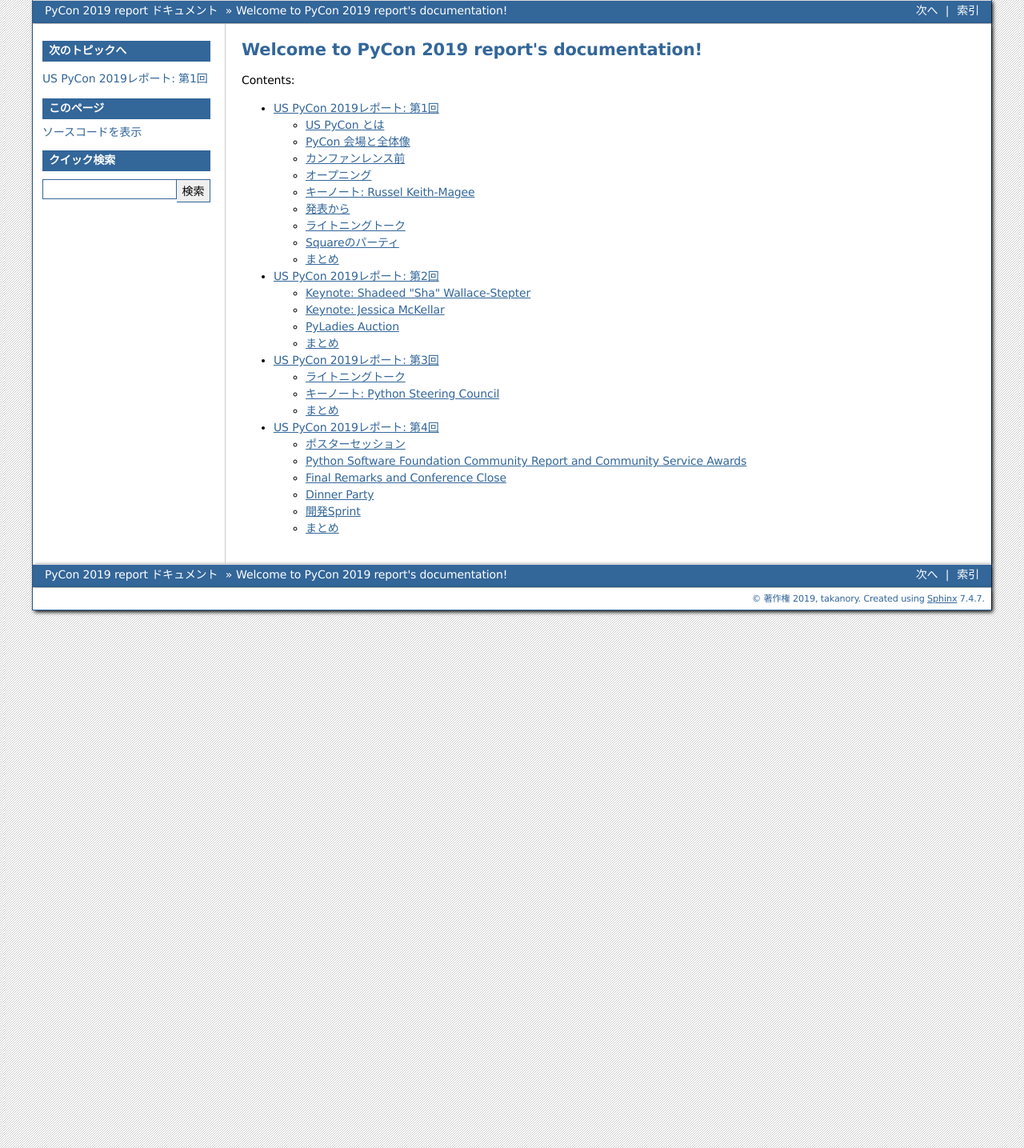
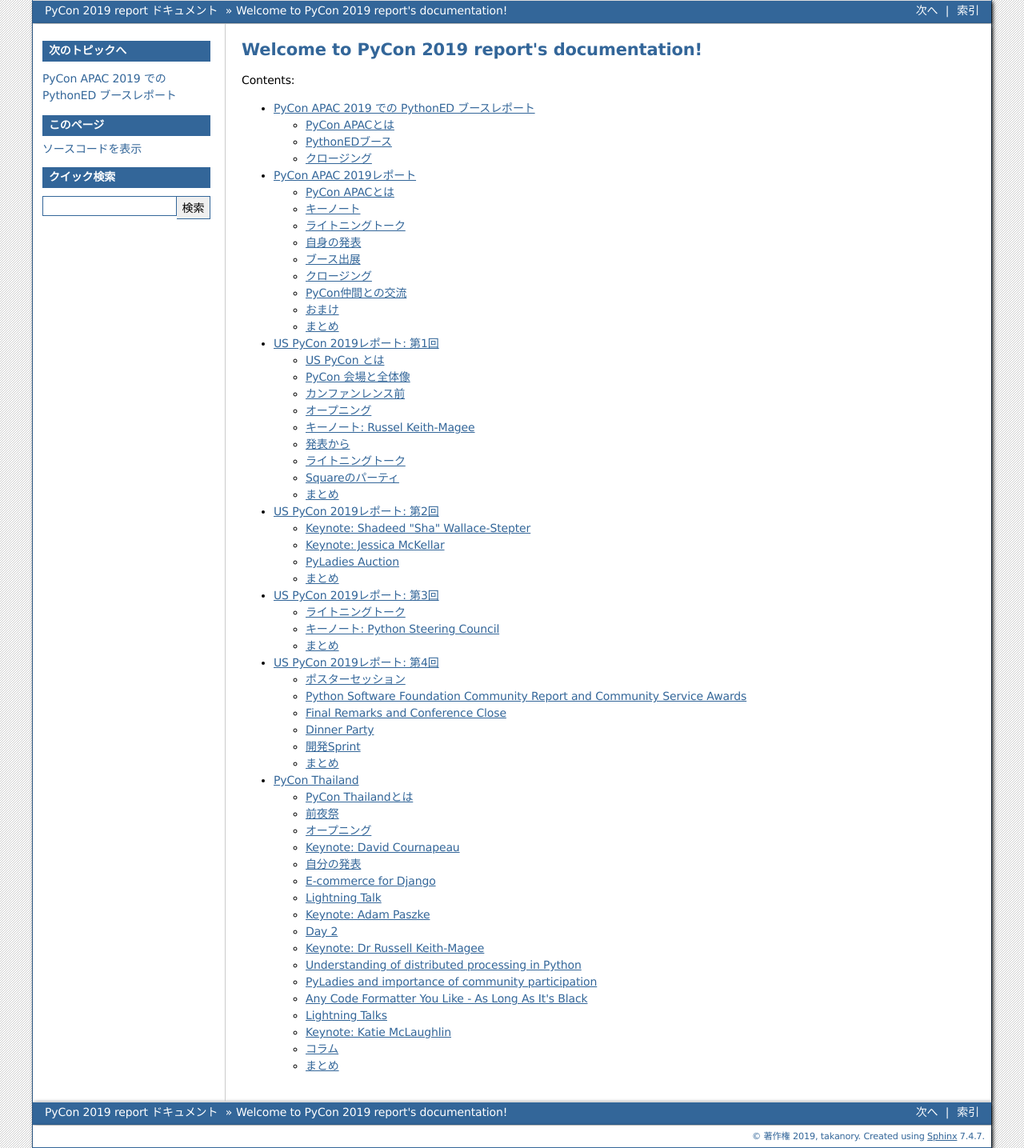
Before and after one commit to takanory/pycon2019report, a Sphinx documentation site: the page built from source/index.rst, in a window 1280 px wide. Shown: the whole page at 80% size. Built offline with Sphinx 7.4.7, drawn with Linux system fonts in a browser that asks for light colours; some of the changed lines change nothing that is shown.

Commit message:
add th report

```diff
--- a/source/index.rst
+++ b/source/index.rst
@@ -10,10 +10,10 @@
    :maxdepth: 2
    :caption: Contents:
 
+   apac-pythoned
+   apac
    us1
    us2
    us3
    us4
-
-.. apac-pythoned
-   apac
+   thailand
--- /dev/null
+++ b/source/thailand.rst
@@ -0,0 +1,257 @@
+================
+ PyCon Thailand
+================
+
+.. contents:: 目次
+   :local:
+
+PyCon Thailandとは
+==================
+`PyCon <https://www.pycon.org/>`_ はプログラミング言語Pythonに関する国際カンファレンスです。
+アメリカや日本をはじめ世界中で開催されています。
+近年はアジアでの開催も活発で、そのうちの一つが今回レポートするPyCon Thailandです。
+
+`PyCon Thailand <https://th.pycon.org/en/>`_ はタイで開催されるPyConで、今回が2018年に続き2回目の開催です。
+筆者はこのイベントにスピーカーとして参加してきました。
+他にも日本からスピーカーやブース出展で参加した人がいるので、その方からの視点も交えてレポートします。
+
+.. figure:: /images/th/pyconth.png
+   :width: 400
+
+   PyCon Thailand 2019 Webサイト
+
+以下はPyCon Thailand 2019の開催概要です。
+
+:日程: 2019年6月15日(土)、16日(日)
+:場所: タイ、バンコク氏
+:会場: `True Digital Park <https://www.truedigitalpark.com/>`_
+:参加費: 1,600タイバーツ(約5,600円)
+:主催:
+
+    Python Phiillines
+
+前夜祭
+======
+カンファレンス前日の夜にスピーカーなどを招待した簡単なパーティーがありました。
+事前にWebサイトに「前の日のPartyを計画中」と書いてあったので期待していたのですが、まったく連絡がありません。
+するとその日の18:45分に「Nowhereという店で20:30から飲むよ」というメールが来ました。
+「ゆるいな」と思いましたが、誘われたら飲みに行く人なので、当然いきました。
+
+そこでスタッフやスピーカー数名と交流しました。
+スタッフのFrancoisさんと、次の日のキーノートスピーカーのDavidさんは日本語もすこし話せるので、日本語でも交流などしました。
+
+このパーティー、最初の1杯が無料だったんですが、そのビールがなんとアサヒスーパードライ。
+私はあんまり好きじゃないのと、なぜタイに来てまでアサヒビールという気持ちでしたが、まぁ飲みました。
+ちなみにアサヒビールは結構海外進出しているようです。
+
+.. figure:: /images/th/asahi.jpg
+   :width: 300
+
+   ビールはアサヒスーパードライ
+
+タイのローカルクラフトビールも飲みたかったので、駅からNowhereに歩いて行く途中にあった `Ekamai Beer House <http://www.ekamaibeerhouse.com/>`_ という店に寄り道して、Ekamai IPAを飲んで帰りました。
+ちなみにこの店にもアサヒビールは置いてあり、他に常陸野ネストビールも置いてありました。
+
+.. figure:: /images/th/ekamai.jpg
+   :width: 400
+
+   Ekamai Beer Houseでタイのクラフトビールを飲む
+
+オープニング
+============
+カンファレンス1日目のオープニングです。
+最初にアイスブレイクがあり、よくある「まわりの席の人と挨拶しましょう」といったものです。
+面白かったのが、このホールの席は階段状になっているのですが「奇数列の人が立って後ろを向いて話してね」というものでした。
+確かにお互いに目線がちょうどあって良い感じです。
+私の後ろの席の人は偶然にも台湾からの参加者でした。
+「私は今年のPyCon Taiwanにもトークしに行くので、また会いましょう」といった話をしました。
+
+.. figure:: /images/th/opening.jpg
+   :width: 400
+
+   オープニングの様子
+
+なお、写真の右側がPyCon ThailandのChairのDylan Jay(`@djay75 <https://twitter.com/djay75>`_)氏で、左側が最初のキーノートスピーカーのDavid Cournapeau氏です。
+
+
+Keynote: David Cournapeau
+=========================
+オープニングに続いてDavid Cournapeau(`@cournape <https://t.co/pACSle46fX>`_)氏によるキーノートです。
+最初はスライドがうまく表示できず、いろいろと会場スタッフの方とかがやってきたりして作業していました。少しじかんがたった後に画面が表示されると会場から拍手がわきおこりました。
+このイベントがあたたかい雰囲気だなと感じる瞬間でした。
+
+* 日本在住
+* Pythonや機械学習のOSSに墾トリビュート。SciPyとか
+* Matplotlibで音声のスペクトラムデータを表示
+* 2006年にGSoCでMatplotlibへのコントリビュートをはじめた
+
+自分の発表
+==========
+* タイトル: Automate the Boring Stuff with Slackbot
+* スライド: https://gitpitch.com/takanory/slides?p=20190615pyconth#/
+
+
+* 時間配分をちょっと間違えた
+* 日本に来たことある人は半分くらい
+* Slack知っている人は80%
+* 質疑応答
+* 聞き取れない英語を他の人がもう一度しゃべってくれて助かった
+* LINEBot作りたいんだけど
+
+  * 基本的にはメッセージを受け取ってなにかやって返すのでLINEBotでも考えは同じ
+  * ただSlackbotはSlackに特化しているので、errbotなどのbotエンジンと各チャットのアダプターを持っている物を使った方がいいかも
+* botはどこで動かすの
+
+  * PyCon JPではサーバー借りているので、そこで。私にはそれが楽
+  * EC2とかHerokuとかが楽かなー
+* カレンダーと連携する機能とか作りたいけど
+
+  * Google カレンダーのAPIがあるので、それを使えばいいよ。イベントの取得とか変更とか一通りできるよ
+* このBotはあなたにしか反応しないの?
+
+  * そうじゃないよ。BotをSlackのチャンネルに招待したら、そのチャンネルの全メッセージに反応するよ。そこを制御するのはBotプログラムじゃなくてSlack側の設定
+
+E-commerce for Django
+=================
+* Jonghwa Seo
+* スライド: https://github.com/pincoin/thaipycon2019
+* 韓国から参加
+* 昨日一緒に飲んだ
+* タイ語で発表
+* タイに4年住んでいた。奥さんがタイ人
+
+Lightning Talk
+==============
+* 寺田さんがChairのDylanにお願いされて発表
+* いい感じだった
+* 他の人はほとんどスライドがないスタイル
+* NoahがLTしていた
+
+  * Noahは台湾在住だけどフィリピン、タイでもスタッフとして参加。PyCon JPもスタッフとして参加予定
+  * いろんなアジアのPyConの紹介。何カ所をスタッフとして参加するんだろうww
+* 写真を撮るとディープラーニングで絵画っぽい感じにしてプリントするやつ作ったよ
+
+  * Makerでやっているらしい
+  * TensorFlow使ってるらしい
+  * ネットワークコネクションいらない(へー
+  * Makerムーブメント作ろうぜって話
+
+Keynote: Adam Paszke
+====================
+* Title: PyTorch as a modern scientific computing environment?
+* PythonのSciPyエコシステム
+* GIL
+
+Day 2
+=====
+
+Keynote: Dr Russell Keith-Magee
+===============================
+* @freakboy3742
+* title: Python Everywhere
+* Django, Python, BeeWareの紹介
+* Python.. Everywhere?
+* How
+
+  * Pythonはspecification
+  * CPythonはreference implementation
+  * CPythonはGILがあるけどPyPy, IronPython, StacklessにはGILないいよ
+  * ctypes
+
+* Inside a Python
+
+  * Parser
+  * Compiler
+  * Eval loop
+  * Standard library
+* CPython意外にもいろんな実装あるよ
+* VOC: https://beeware.org/project/projects/bridges/voc/
+
+  * Python -> Java
+* Batavia: https://beeware.org/project/projects/bridges/batavia/
+
+  * Python -> JavaScript
+* asm.js(asmjs.org)
+* Weeb Assembly
+
+  * quakejs.com
+* Pyodide: https://github.com/iodide-project/pyodide
+
+  * ブラウザでPythonが動く
+
+Understanding of distributed processing in Python
+=================================================
+* Chie Hayashida
+* 並列プログラミング、並行プログラミング、マルチプロセッシング、マルチスレッドなどについて説明
+* 結構難しい内容だよな
+
+PyLadies and importance of community participation
+==================================================
+* Lina KATAYOSE
+* コミュニティの話
+* InputしてOutputしよう
+
+Any Code Formatter You Like - As Long As It's Black
+===================================================
+* Zsolt Dollenstein
+* ハンガリー出身
+* Facebookの人
+* PyLint, Flake8でいろいろエラーが出るよね
+* autopep8が助けてくれるよ
+* 今はBlackがあるよ
+
+  * single style, minimal configration
+  * Simplicity
+
+* Blockがどういう風にフォーマットするかを実例を交えて説明
+
+  * 文字列はダブルクォート
+* ASTとかは変わらないから、問題ないよ
+
+Lightning Talks
+===============
+* Iqbalさん
+
+  * コミュニティの人たちに感謝を述べよう
+  * 企業はお金を稼いで寄付しよう
+* Python "OS" for hackers
+
+  * https://python-os.github.io/
+  * Qtile: Desktop Environment
+  * Kitty: Terminal Emulator
+  * Xonsh: Shell
+  * Qutebrowser: Borwser
+  * Ranger: FIle Manager
+  * 面白そう
+* odoo ERP
+
+  * PythonベースのERP
+* Pythonの数値の話
+  * print(a == b, a is b) がどこまでTrueかのはなし
+  * -5 から 256 らしい
+  * LTなので解説はしないよ
+* Regular Expression
+* Gerrymandering
+
+  * たいの選挙のPDFを読み込む
+  * いろんなPDFから読み込むツールの紹介
+  * https://elect.in.th/
+* DevOps関連の用語を独自の切り口で説明するトーク
+
+  * ものすごいテンポとチョイチョイこねたが挟まっておもしろかった
+  * Cloud: 誰かがメンテナンスしているハードウェア
+  * GCE: GoogleのAWS
+  * Azure: MicrosoftのAWS
+
+Keynote: Katie McLaughlin
+=========================
+* How Python Can Excel
+* Slide: https://glasnt.com/talks/2019_06_PyConTH.podium/
+
+コラム
+======
+* terada: https://paper.dropbox.com/doc/PyCon-TH-2019--Afq3grxNTZ4CStQ2R_erMHEUAQ-vpxuT1axJ3Gxxuf0b0XMb
+* Chie https://paper.dropbox.com/doc/PyCon--Af~aWGV3kHF_gImE8L967G6OAg-62KWI8SGKGyy0nNFieN0R
+
+まとめ
+======
```
Also changed, not shown: source/images/th/asahi.jpg (added), source/images/th/opening.jpg (added), source/images/th/pyconth.png (added), 1 other file.
